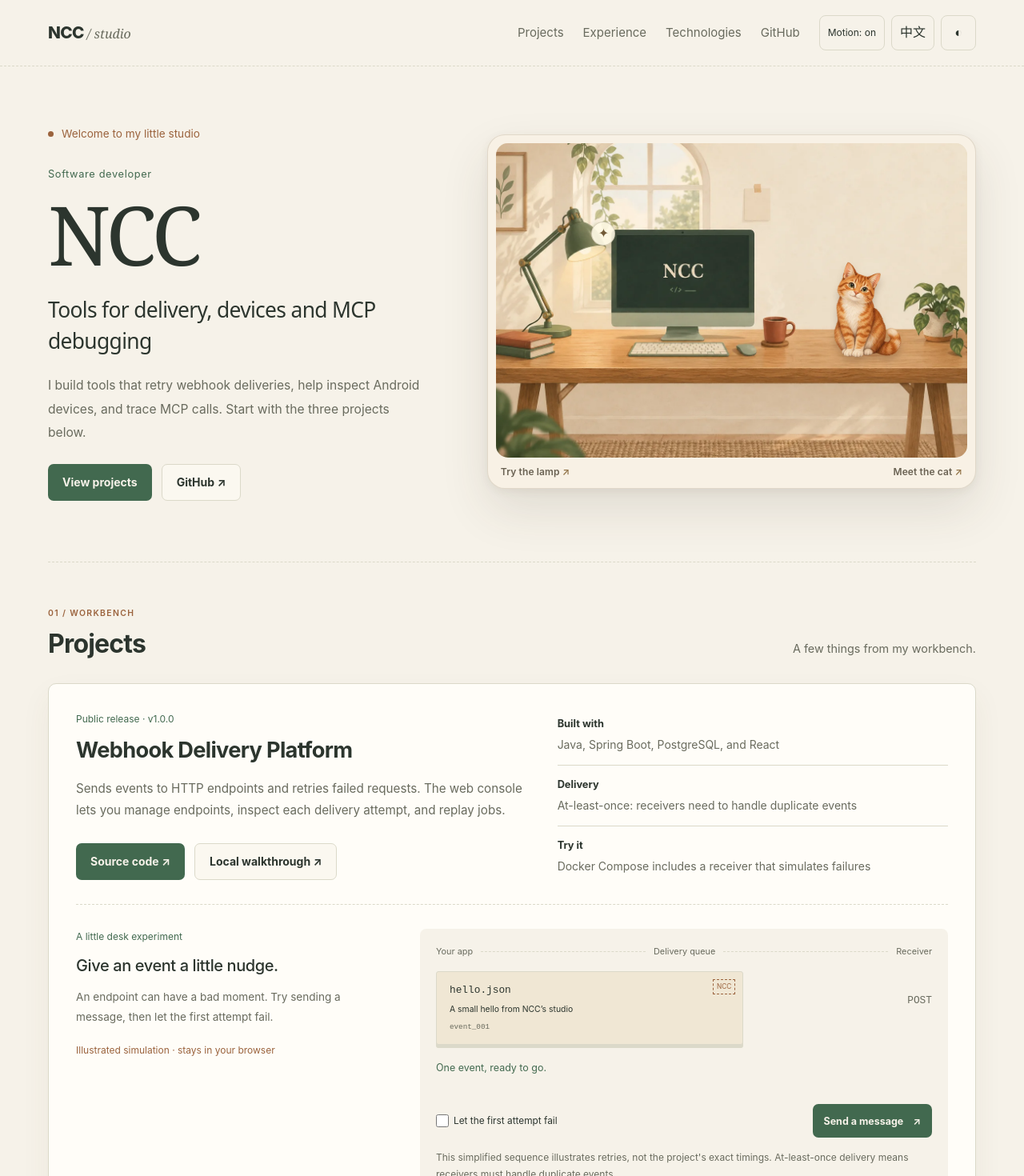
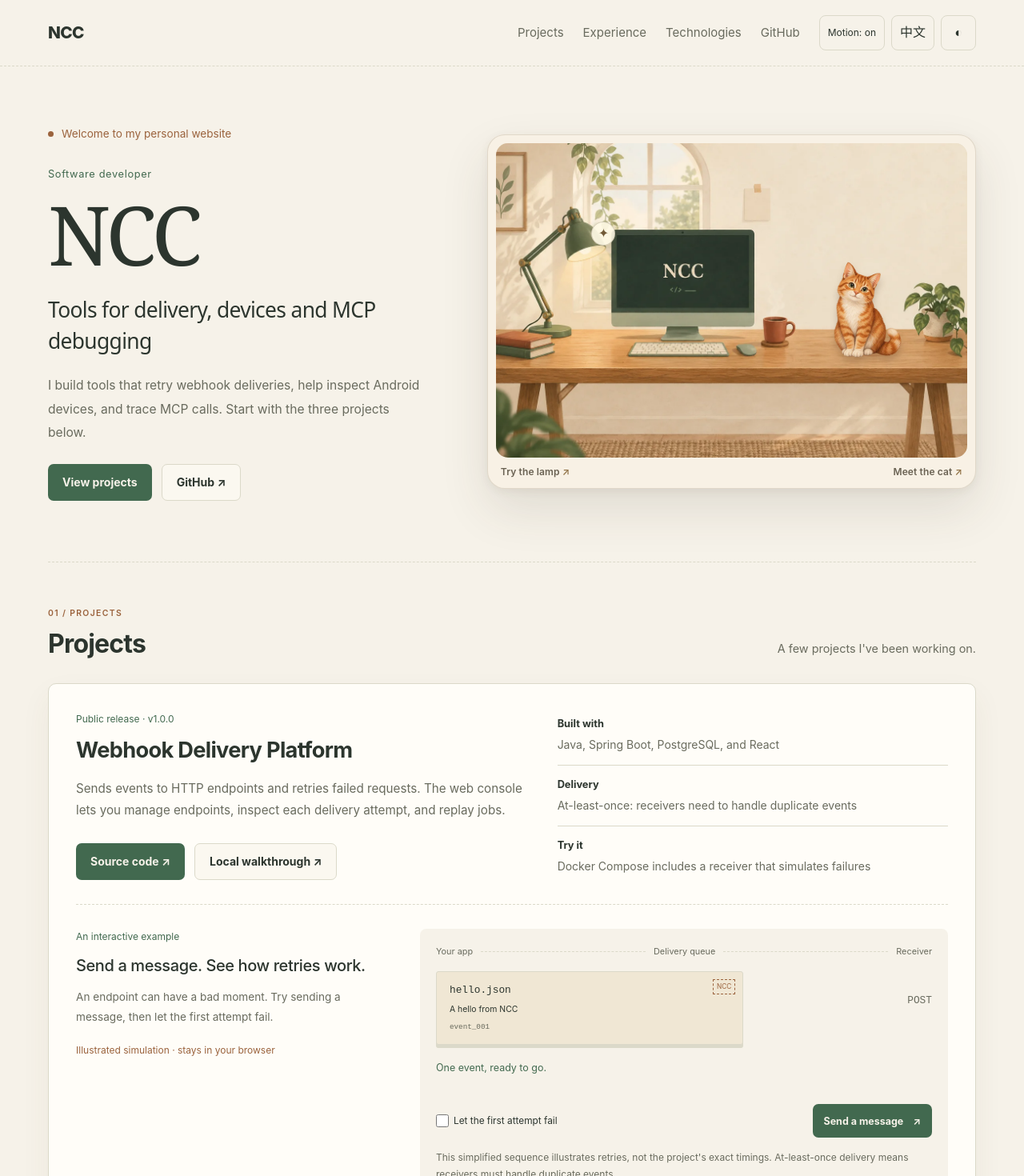
Before and after one commit to TolkmisLK/TolkmisLK.github.io, a Next.js app: page / in a window 1280 px wide. Shown: the top 1470 px of the page at 80% size. Built offline with nearby package versions, Linux system fonts and the light colour scheme.

Commit message:
文案：将网站表述统一为个人主页

```diff
--- a/app/delivery-demo.tsx
+++ b/app/delivery-demo.tsx
@@ -6,8 +6,8 @@ import { useMotionEnvironment } from "./studio-effects";
 type Phase = "idle" | "sending" | "waiting" | "retrying" | "delivered";
 const copy = {
   en: {
-    eyebrow: "A little desk experiment",
-    title: "Give an event a little nudge.",
+    eyebrow: "An interactive example",
+    title: "Send a message. See how retries work.",
     note: "Illustrated simulation · stays in your browser",
     description: "An endpoint can have a bad moment. Try sending a message, then let the first attempt fail.",
     fail: "Let the first attempt fail",
@@ -18,10 +18,10 @@ const copy = {
     retrying: "Attempt 2 · sending the same event again…",
     success: "204 · delivered on the first attempt.", recovered: "204 · delivered on attempt 2. The same event, safely received.",
     footnote: "This simplified sequence illustrates retries, not the project's exact timings. At-least-once delivery means receivers must handle duplicate events.",
-    message: "A small hello from NCC’s studio",
+    message: "A hello from NCC",
   },
   zh: {
-    eyebrow: "桌上的小实验",
+    eyebrow: "一个互动小示例",
     title: "送一封信，看看它怎么到达。",
     note: "原理模拟 · 仅在浏览器内运行",
     description: "接收接口也会偶尔忙不过来。试着发送一条消息，再让第一次投递遇到一点小意外。",
@@ -33,7 +33,7 @@ const copy = {
     retrying: "第 2 次尝试 · 再次发送同一条事件…",
     success: "204 · 第一次投递就送达了。", recovered: "204 · 第 2 次尝试送达，仍然是同一条事件。",
     footnote: "这是简化的重试过程，时间间隔不代表项目的实际配置。至少一次投递意味着接收方需要处理重复事件。",
-    message: "来自 NCC 工作室的一声问候",
+    message: "来自 NCC 的一声问候",
   },
 } as const;
 
--- a/app/portfolio.tsx
+++ b/app/portfolio.tsx
@@ -37,10 +37,10 @@ const labels = {
       dark: "Theme: dark",
     },
     exploreExperience: "View experience",
-    studio: "Welcome to my little studio",
-    workNote: "A few things from my workbench.",
-    goodbye: "Thanks for stopping by my studio.",
-    goodbyeNote: "Take a look around. The cat doesn't mind company.",
+    studio: "Welcome to my personal website",
+    workNote: "A few projects I've been working on.",
+    goodbye: "Thanks for visiting.",
+    goodbyeNote: "Explore my projects and say hello to the cat.",
     motionOn: "Motion: on",
     motionOff: "Motion: off",
     motionReduced: "Motion reduced by your system preference",
@@ -70,10 +70,10 @@ const labels = {
       dark: "主题：深色",
     },
     exploreExperience: "查看经历",
-    studio: "欢迎来到我的小小工作室",
-    workNote: "书桌上，慢慢打磨的几个作品。",
-    goodbye: "谢谢来我的工作室坐坐。",
-    goodbyeNote: "随意逛逛，小猫很欢迎你的陪伴。",
+    studio: "欢迎来到我的个人网站",
+    workNote: "这里记录了我做过的一些项目。",
+    goodbye: "感谢你的来访。",
+    goodbyeNote: "看看项目，也可以和小猫打个招呼。",
     motionOn: "动效：开",
     motionOff: "动效：关",
     motionReduced: "已遵循系统的减少动态效果设置",
@@ -157,7 +157,6 @@ export function Portfolio() {
         <div className="site-shell header-inner">
           <a className="brand" href="#top" aria-label={site.identity.name}>
             {site.identity.name}
-            <span className="brand-studio" aria-hidden="true"> / studio</span>
           </a>
           <nav
             className="nav"
@@ -239,7 +238,7 @@ export function Portfolio() {
         {hasProjects && (
           <section id="work" className="section" aria-labelledby="work-title">
             <div className="section-heading">
-              <div><p className="section-number">01 / WORKBENCH</p><h2 id="work-title">{content.workTitle}</h2></div>
+              <div><p className="section-number">01 / PROJECTS</p><h2 id="work-title">{content.workTitle}</h2></div>
               <p className="section-note">{content.workNote}</p>
             </div>
             <div className="work-list">
@@ -299,13 +298,13 @@ export function Portfolio() {
           className="section experience-section"
           aria-labelledby="experience-title"
         >
-          <div><p className="section-number">02 / NOTES</p><h2 id="experience-title">{content.experienceTitle}</h2></div>
+          <div><p className="section-number">02 / EXPERIENCE</p><h2 id="experience-title">{content.experienceTitle}</h2></div>
           <p>{content.experienceCopy}</p>
         </section>
 
         <section id="focus" className="section" aria-labelledby="focus-title">
           <div className="section-heading">
-            <div><p className="section-number">03 / TOOLBOX</p><h2 id="focus-title">{content.focusTitle}</h2></div>
+            <div><p className="section-number">03 / TECHNOLOGIES</p><h2 id="focus-title">{content.focusTitle}</h2></div>
           </div>
           <div className="focus-grid">
             {content.focus.map(([title, capabilities]) => (
--- a/app/studio-scene.tsx
+++ b/app/studio-scene.tsx
@@ -15,7 +15,7 @@ const imageBasePath = new URL(site.identity.siteUrl).pathname.replace(/\/$/, "")
 
 const words = {
   en: {
-    workspace: "An illustrated workspace with a green desk lamp, an NCC computer, and a coffee cup",
+    workspace: "A desk illustration with a green lamp, an NCC computer, and a coffee cup",
     lamp: "Toggle the desk lamp and color theme",
     cat: "Say hello to the cat",
     wakeCat: "Wake the sleeping cat",
@@ -24,7 +24,7 @@ const words = {
     catResponse: "A little stretch. Hello!",
   },
   zh: {
-    workspace: "工作室插画：绿色台灯、显示 NCC 的电脑和咖啡杯",
+    workspace: "书桌插画：绿色台灯、显示 NCC 的电脑和咖啡杯",
     lamp: "点击台灯，切换灯光与页面主题",
     cat: "和小猫打招呼",
     wakeCat: "叫醒睡着的小猫",
```
Also changed, not shown: public/studio/README.md.
